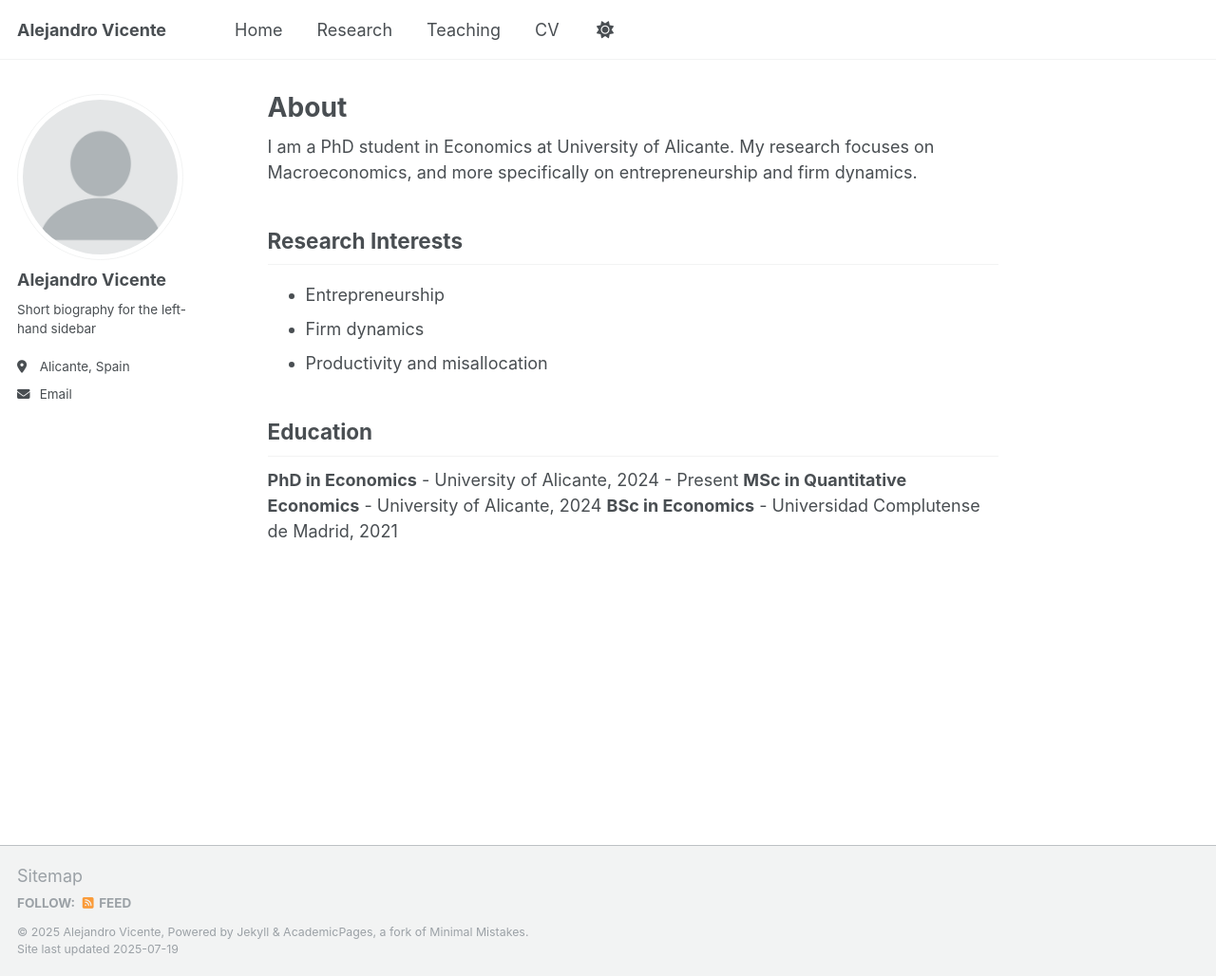
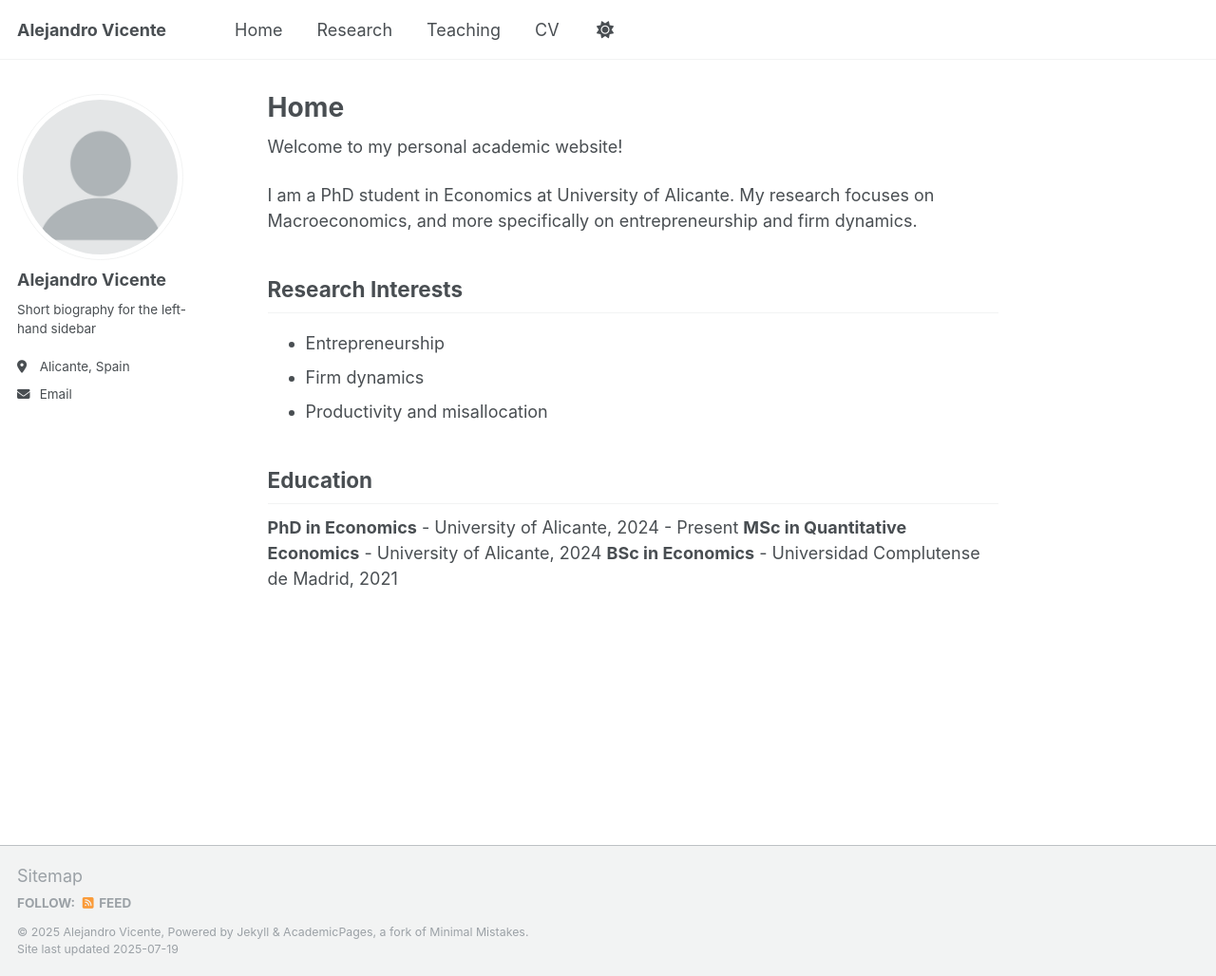
Before and after one commit to alexvifer/alexvifer.github.io, a Jekyll site: the page built from _pages/about.md, in a window 1280 px wide and 1028 px high. Shown: the whole window at 95% size. Built offline with Jekyll 4.4.1, drawn with Linux system fonts in a browser that asks for light colours; a script that is not in the unit is left out.

Commit message:
Update about.md

```diff
--- a/_pages/about.md
+++ b/_pages/about.md
@@ -1,12 +1,14 @@
 ---
 permalink: /
-title: "About"
+title: "Home"
 excerpt: "About me"
 author_profile: true
 redirect_from:
   - /about/
   - /about.html
 ---
+
+Welcome to my personal academic website!
 
 I am a PhD student in Economics at University of Alicante. My research focuses on Macroeconomics, and more specifically on entrepreneurship and firm dynamics.
 
```
